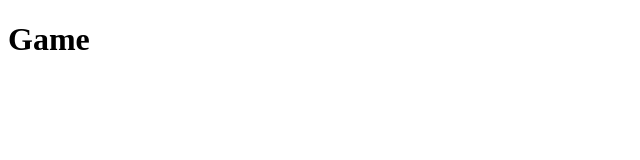
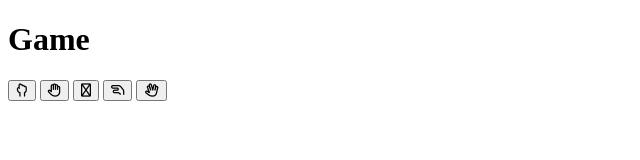
Before and after one commit to TheDKnight/portfolio.project.2, a plain HTML site: page index.html in a window 1280 px wide. Shown: the whole page, without its empty margins (0-640 px from the left). Drawn offline with Linux system fonts and the light colour scheme.

Commit message:
add buttons and fontawesome icons

```diff
--- a/index.html
+++ b/index.html
@@ -5,6 +5,7 @@
     <meta http-equiv="X-UA-Compatible" content="IE=edge">
     <meta name="viewport" content="width=device-width, initial-scale=1.0">
     <link rel="stylesheet" href="assets/css/style.css">
+    <script src="https://kit.fontawesome.com/a5cae1011b.js" crossorigin="anonymous"></script>
     <title>Rock Paper Scissor Lizard Spock Game</title>
 </head>
 <body>
@@ -13,7 +14,24 @@
 
 
     <div class="game-area">
+        <div class="hand-selection">
+            <button>
+                <i class="fa-regular fa-hand-back-fist"></i>
+            </button>
+            <button>
+                <i class="fa-regular fa-hand"></i>
+            </button>
+            <button>
+                <i class="fa-regular fa-scissors"></i>
+            </button>
+            <button>
+                <i class="fa-regular fa-hand-lizard"></i>
+            </button>
+            <button>
+                <i class="fa-regular fa-hand-spock"></i>
+            </button>
 
+        </div>
     </div>
 
     <div class="score-area">
```
